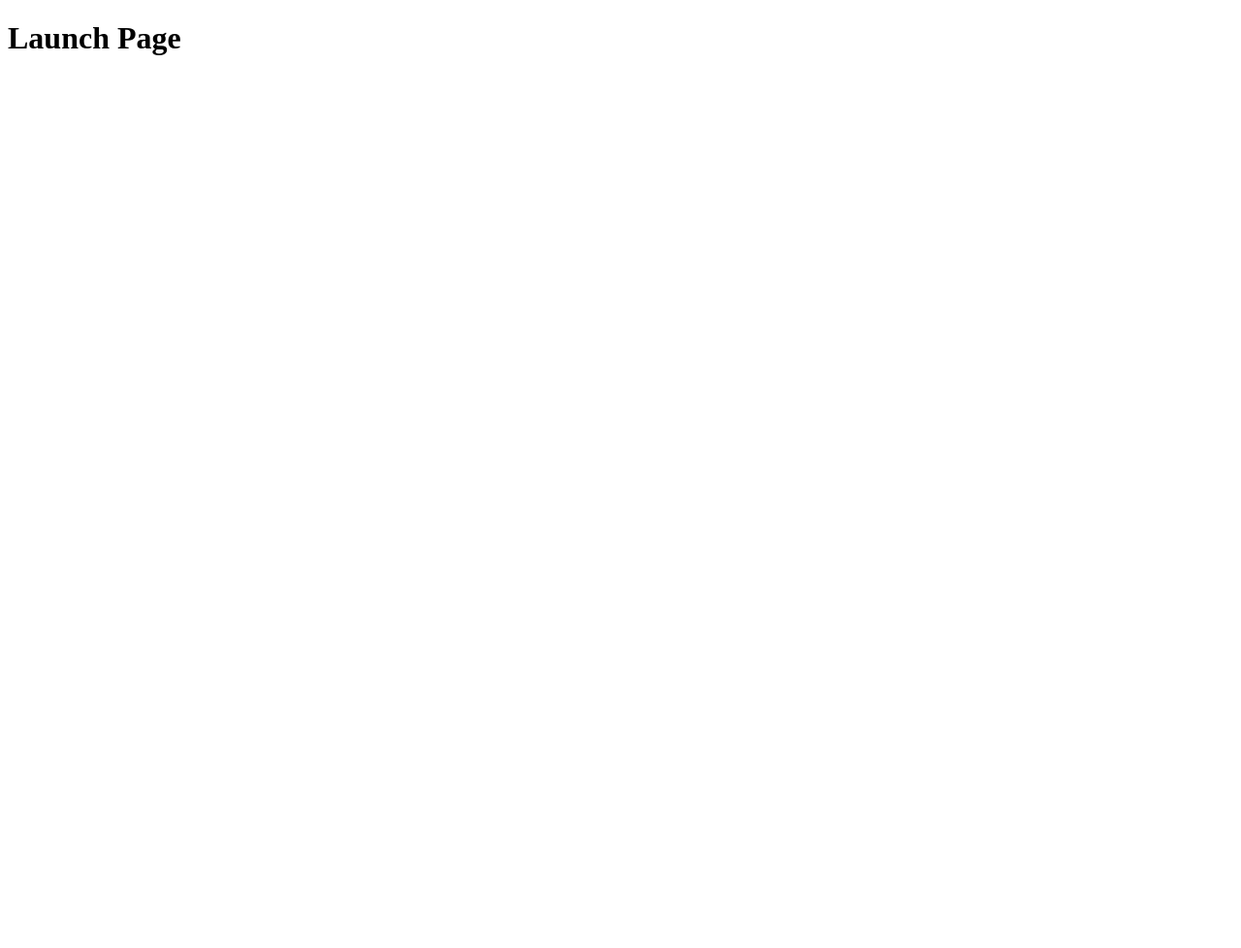
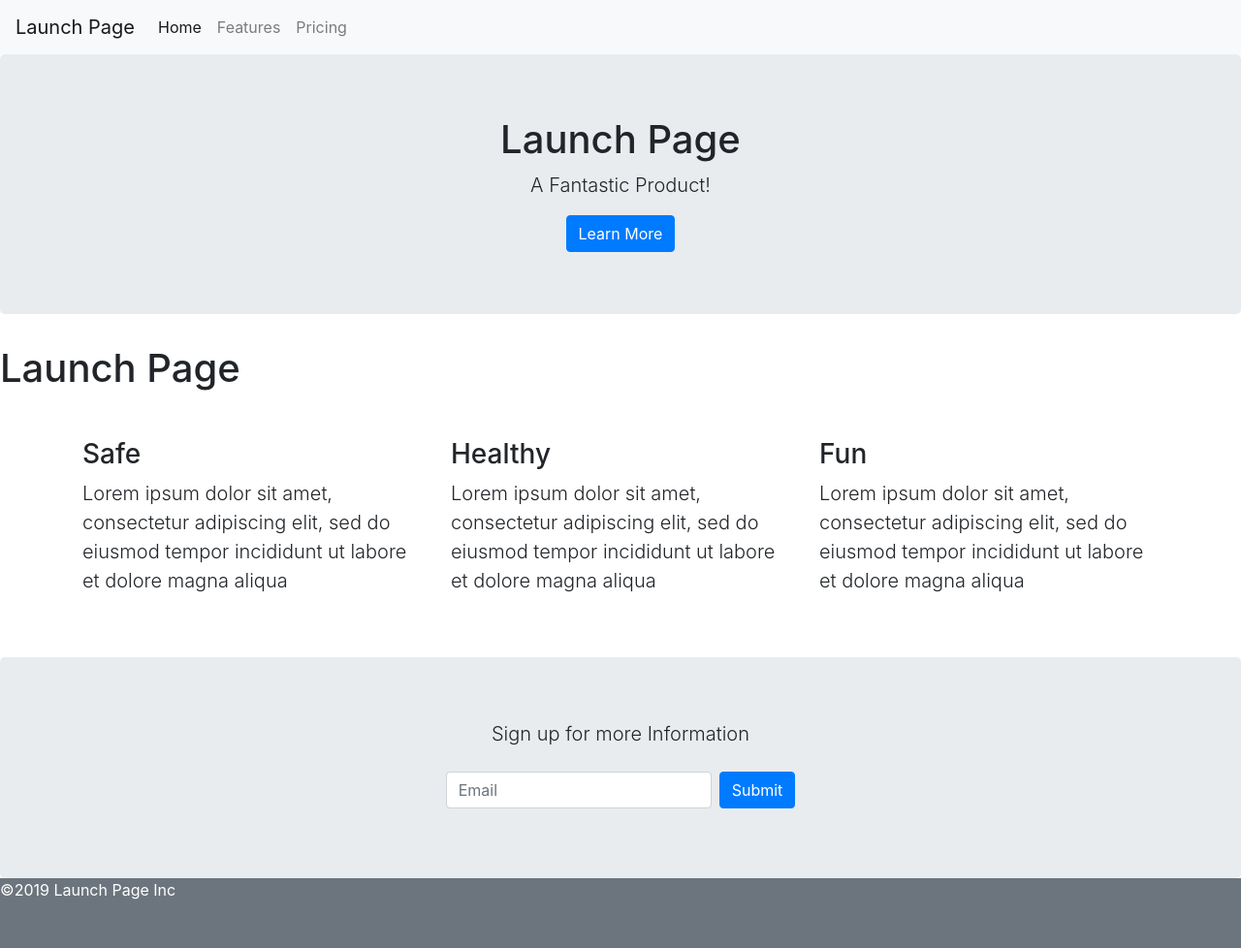
Before and after one commit to stanleychow/bootstrap_tutorial, a plain HTML site: page index.html in a window 1280 px wide. Shown: the whole page at 97% size. Before the commit the page ends 800 px from the top, so only its background shows below. Drawn offline with nearby package versions, Linux system fonts and the light colour scheme.

Commit message:
added CSS Framework

```diff
--- a/index.html
+++ b/index.html
@@ -1,12 +1,66 @@
 <!DOCTYPE html>
-<html>
+<html lang="en">
+<head>
+    <meta charset="utf-8">
+    <meta name="viewport" content="width=device-width, initial-scale=1.0">
+    <meta http-equiv="X-UA-Compatible" content="ie=edge">
+    <title>Document</title>
+
+    <link rel="stylesheet" href="https://stackpath.bootstrapcdn.com/bootstrap/4.3.1/css/bootstrap.min.css">
+</head>
+<body>
 <!-- NAVBAR -->
+<nav class='navbar navbar-expand navbar-light bg-light'>
+    <a class='navbar-brand' href='#'>Launch Page</a>
+    <div class="navbar-nav">
+        <a class="nav-item nav-link active" href="#">Home<span class="sr-only">(current)</span></a>
+        <a class="nav-item nav-link" href="#">Features</a>
+        <a class="nav-item nav-link" href="#">Pricing</a>
+    </div>
+</nav>
+<!--HERO -->
+<div class="jumbotron text-center">
+    <h1>Launch Page</h1>
+    <p class="lead">A Fantastic Product!</p>
+    <a href="#" class="btn btn-primary">Learn More</a>
+</div>
+<h1>Launch Page</h1>
 
-<!--HERO -->
-<h1>Launch Page</h1>
 <!--BENEFITS -->
+<div class="container mb-5 mt-5">
+    <div class="row">
+        <div class="col-lg-4">
+            <h3>Safe</h3>
+            <p class="lead">Lorem ipsum dolor sit amet, consectetur adipiscing elit, sed do eiusmod tempor incididunt ut labore et dolore magna aliqua
+            </p>
+        </div>
+        <div class="col-lg-4">
+            <h3>Healthy</h3>
+            <p class="lead">Lorem ipsum dolor sit amet, consectetur adipiscing elit, sed do eiusmod tempor incididunt ut labore et dolore magna aliqua
+            </p>
+        </div>
+        <div class="col-lg-4">
+            <h3>Fun</h3>
+            <p class="lead">Lorem ipsum dolor sit amet, consectetur adipiscing elit, sed do eiusmod tempor incididunt ut labore et dolore magna aliqua
+            </p>
+        </div>
+    </div>
+</div>
 
 <!--CALL TO ACTION -->
+<div class="jumbotron text-center mb-0">
+    <p class="lead mb-4">Sign up for more Information</p>
+    <div class="d-flex justify-content-center">
+        <form action="#" class="form-inline">
+            <input type="text" class="form-control mb-2 mr-sm-2" placeholder="Email"/>
+            <button type="submit" class="btn btn-primary mb-2">Submit</button>
+        </form>
+    </div>
+</div>
 
 <!--FOOTER -->
+<div class="bg-secondary pb-5 text-white">
+    &copy;2019 Launch Page Inc
+</div>
+</body>
 </html>
```
